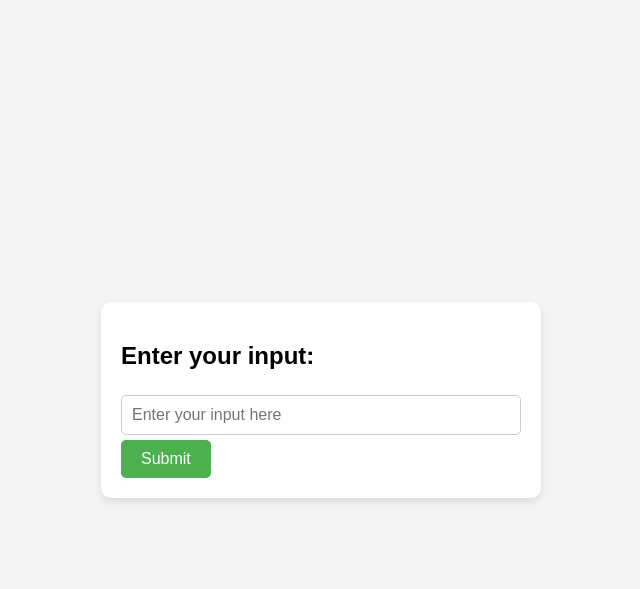
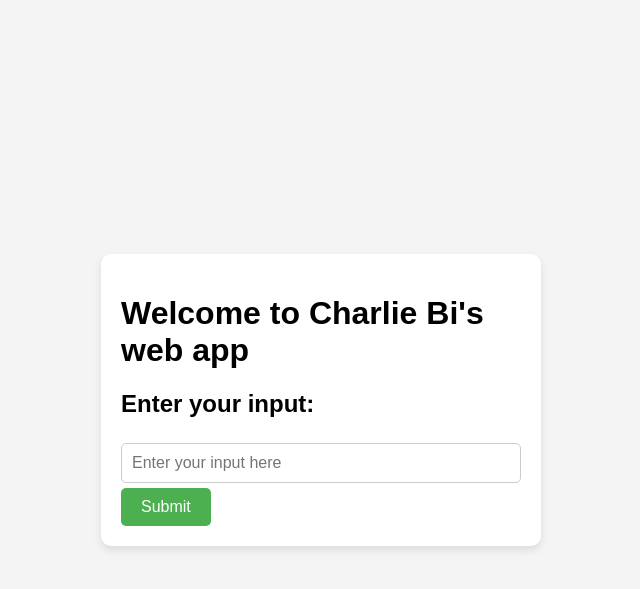
Before and after one commit to charliebi666/python_test, a Flask app: page / in a window 1280 px wide. Shown: the top 589 px of the page, without its empty margins (319-959 px from the left). Run offline with Flask 2, Linux system fonts and the light colour scheme.

Commit message:
V1.0 webserver

```diff
--- a/routes/templates/base.jinja2
+++ b/routes/templates/base.jinja2
@@ -48,6 +48,7 @@
 </head>
 <body>
   <div class="container">
+    <h1>Welcome to Charlie Bi's web app<br></h1>
     <h2>Enter your input:</h2>
     <form action="/" method="post">
       <input type="text" name="user_input" placeholder="Enter your input here">
```
